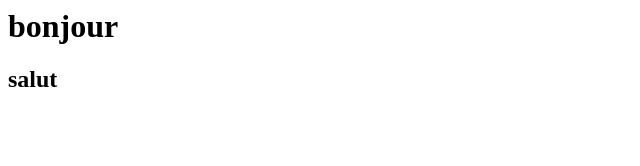
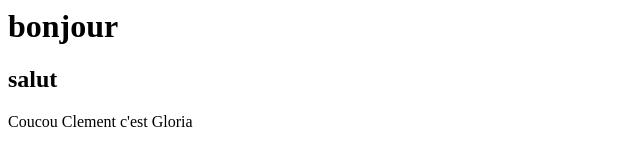
Before and after one commit to Clement-Delaune-nws/Initiation-GitHub, a plain HTML site: page index.html in a window 1280 px wide. Shown: the whole page, without its empty margins (0-640 px from the left). Drawn offline with Linux system fonts and the light colour scheme.

Commit message:
message gloria

```diff
--- a/index.html
+++ b/index.html
@@ -1,2 +1,3 @@
 <h1>bonjour</h1>
 <h2>salut</h2>
+<p>Coucou Clement c'est Gloria</p>
```
